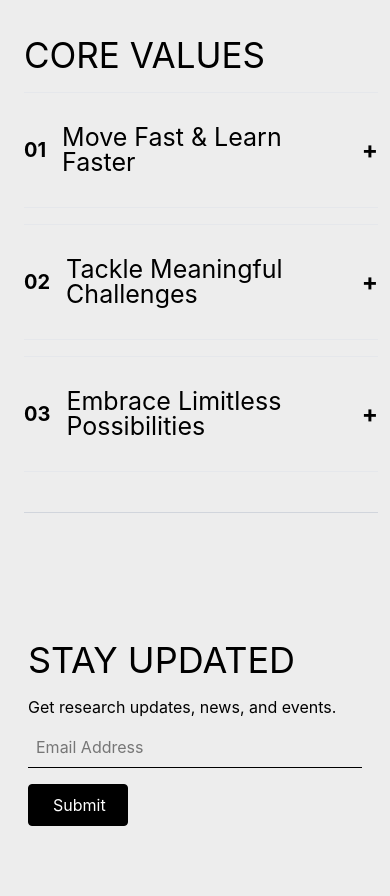
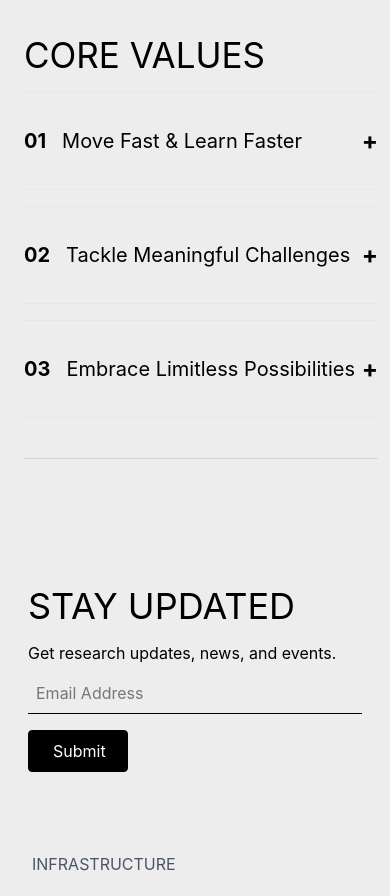
Before and after one commit to coda-robotics/coda-website, a Next.js app: page /company in a window 390 px wide. Shown: the part 860-1756 px from the top of the page. Built offline with nearby package versions, Linux system fonts and the light colour scheme; no server answers.

Commit message:
company page v2

```diff
--- a/src/app/company/page.tsx
+++ b/src/app/company/page.tsx
@@ -142,7 +142,7 @@ export default function CompanyPage() {
                                 <div className="flex items-center w-full">
                                 <div className="flex items-center flex-1">
                                     <span className="text-xl font-bold mr-4">01</span>
-                                    <span className="coda-font text-[25px]">Move Fast & Learn Faster</span>
+                                    <span className="coda-font text-[20px] sm:text-[25px]">Move Fast & Learn Faster</span>
                                 </div>
                                 <span
                                     className="text-2xl font-bold"
@@ -169,7 +169,7 @@ export default function CompanyPage() {
                                 <div className="flex items-center w-full">
                                 <div className="flex items-center flex-1">
                                     <span className="text-xl font-bold mr-4">02</span>
-                                    <span className="coda-font text-[25px]">Tackle Meaningful Challenges</span>
+                                    <span className="coda-font text-[20px] sm:text-[25px]">Tackle Meaningful Challenges</span>
                                 </div>
                                 <span
                                     className="text-2xl font-bold"
@@ -196,7 +196,7 @@ export default function CompanyPage() {
                                 <div className="flex items-center w-full">
                                 <div className="flex items-center flex-1">
                                     <span className="text-xl font-bold mr-4">03</span>
-                                    <span className="coda-font text-[25px]">Embrace Limitless Possibilities</span>
+                                    <span className="coda-font text-[20px] sm:text-[25px]">Embrace Limitless Possibilities</span>
                                 </div>
                                 <span
                                     className="text-2xl font-bold"
```
